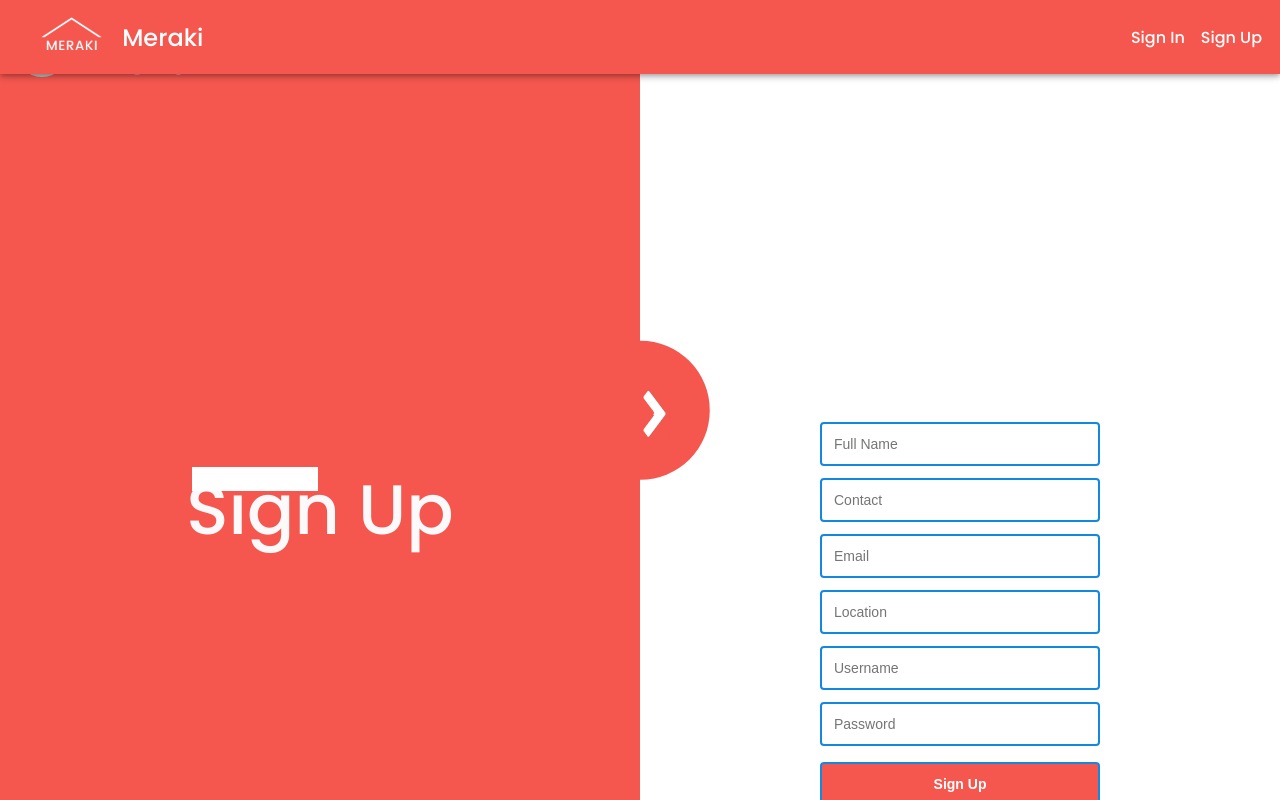
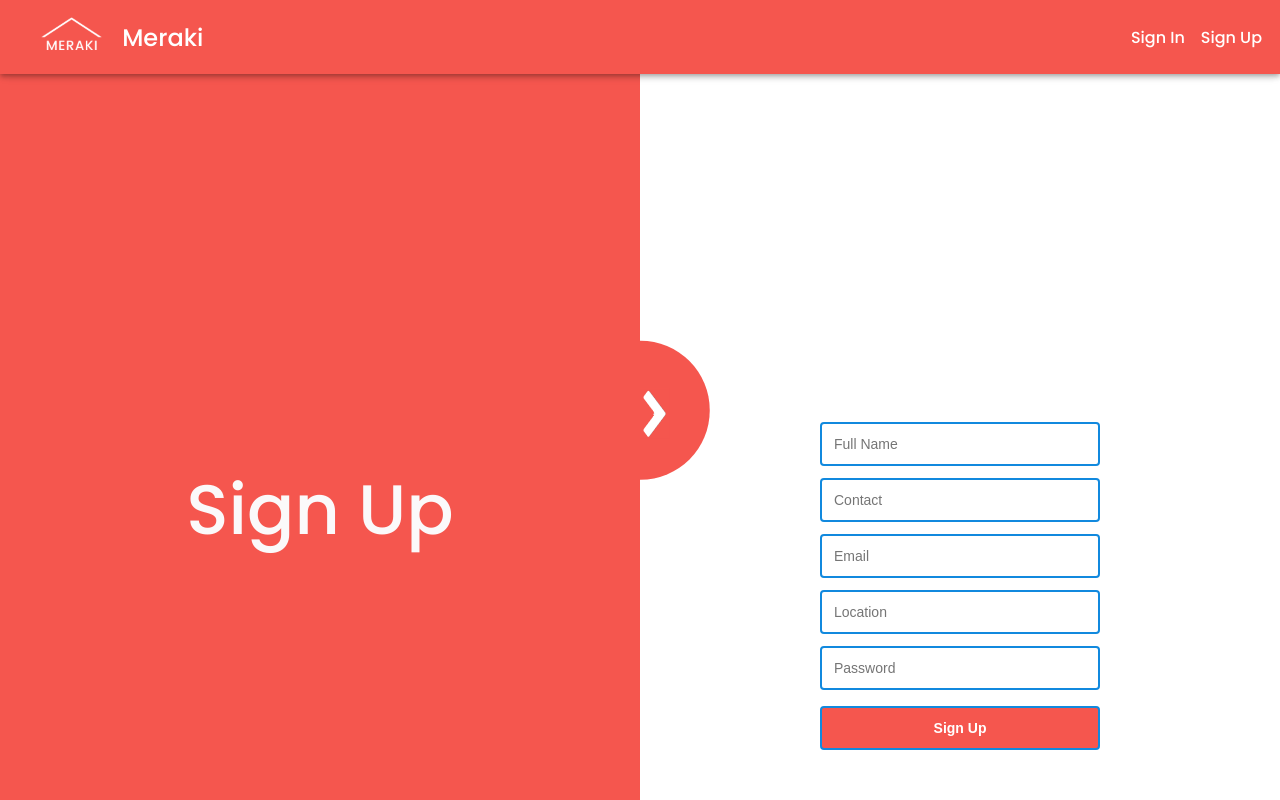
Before and after one commit to avinash-vk/Meraki, a React (Create React App) app: page /signup in a window 1280 px wide. Shown: the top 800 px of the page. Built offline with nearby package versions, Linux system fonts and the light colour scheme.

Commit message:
A few changed made for signup and signin to look better on the whole

```diff
--- a/src/views/auth/App.css
+++ b/src/views/auth/App.css
@@ -89,11 +89,11 @@
 
 /* line */
 .line {
-  position: absolute;
+  position: relative;
   width: 102px;
   height: 0px;
   left: 30%;
-  top: 57%;
+  top: 77%;
 
   border: 12px solid #FFFFFF;
 }
--- a/src/views/auth/LoginForm.js
+++ b/src/views/auth/LoginForm.js
@@ -80,17 +80,8 @@ class LoginForm extends React.Component {
     return (
       <div className="loginForm">
         <div class="split left">
-          <div>
-            <div class="ellipse"></div>
-            <div>
-              <h1 class="meraki">Meraki</h1>
-            </div>
-          </div>
           <div class="centered">
             <h1 class="signin">Sign In</h1>
-          </div>
-          <div>
-            <div class="line"></div>
           </div>
         </div>
         <div class="split right">
@@ -99,8 +90,8 @@ class LoginForm extends React.Component {
           </div>
           <div class="centered">
             <InputField
-              type="text"
-              placeholder="Username"
+              type="email"
+              placeholder="Email"
               value={this.state.username ? this.state.username : ''}
               onChange={(val) => this.setInputValue('username', val)}
             />
--- a/src/views/auth/signup/SignUpForm.js
+++ b/src/views/auth/signup/SignUpForm.js
@@ -97,17 +97,10 @@ class SignUpForm extends React.Component {
     return (
       <div className="loginForm">
         <div class="split left">
-          <div>
-            <div class="ellipse"></div>
-            <div>
-              <h1 class="meraki">Meraki</h1>
-            </div>
-          </div>
           <div class="centered">
             <h1 class="signin">Sign Up</h1>
           </div>
           <div>
-            <div class="line"></div>
           </div>
         </div>
         <div class="split right">
@@ -144,13 +137,6 @@ class SignUpForm extends React.Component {
             />
 
             <InputField
-              type="text"
-              placeholder="Username"
-              value={this.state.username ? this.state.username : ''}
-              onChange={(val) => this.setInputValue('username', val)}
-            />
-
-            <InputField
               type="password"
               placeholder="Password"
               value={this.state.password ? this.state.password : ''}
```
